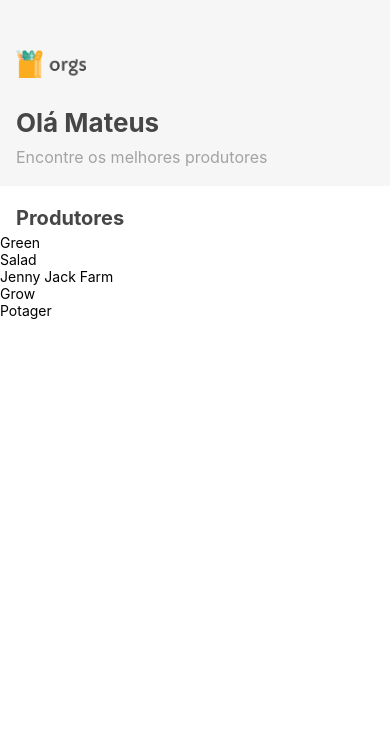
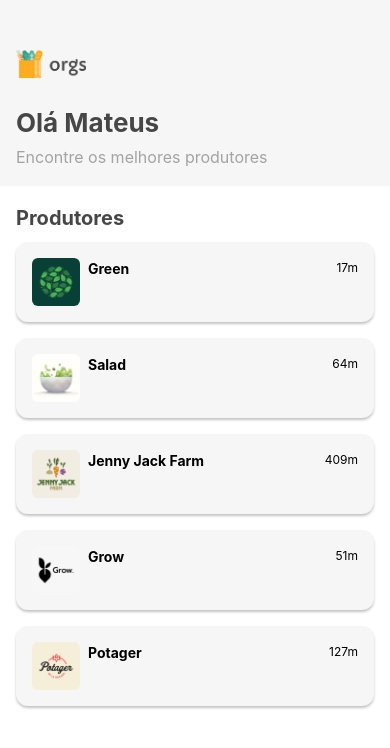
Before and after one commit to mateusgabrielsilva/orgs-hooks-app, a React Native app: screen / in a window 390 px wide. Shown: the top 748 px of the page. Built offline with nearby package versions, Linux system fonts and the light colour scheme.

Commit message:
Criado e estilizado os cards dos produtores

```diff
--- /dev/null
+++ b/src/telas/Home/components/Produtor.js
@@ -0,0 +1,61 @@
+import React from 'react'
+import { Text, View, Image, StyleSheet } from 'react-native'
+
+export default function Produtor({nome, imagem, distancia, estrelas}) {
+    return <>
+        <View style={estilos.cartao}>
+            <Image style={estilos.imagem} source={imagem} accessibilityLabel={nome} />
+            <View style={estilos.informacoes}>
+                <Text style={estilos.nome}>{nome}</Text>
+                <Text style={estilos.distancia}>{distancia}</Text>
+
+            </View>
+
+        </View>
+
+    </>
+}
+
+const estilos = StyleSheet.create({
+    cartao: {
+        backgroundColor:'#f6f6f6',
+        marginVertical: 8,
+        marginHorizontal: 16,
+        borderRadius: 12,
+        flexDirection: 'row',
+        // Sombra Android
+        elevation: 4,
+        // Sombra IOS
+        shadowColor: '#000',
+        shadowOffset: {
+            width: 0,
+            height: 2,
+        },
+        shadowOpacity: 0.23,
+        shadowRadius: 2.62
+    },
+    imagem: {
+        width: 48,
+        height: 48,
+        borderRadius: 6,
+        marginVertical: 16,
+        marginLeft: 16,
+    },
+    informacoes: {
+        flex: 1,
+        flexDirection: 'row',
+        justifyContent: 'space-between',
+        marginLeft: 8,
+        marginVertical: 16,
+        marginRight: 16,
+    },
+    nome: {
+        fontSize: 14,
+        lineHeight: 22,
+        fontWeight: 'bold',
+    },
+    distancia: {
+        fontSize: 12,
+        lineHeight: 19,
+    }
+})
--- a/src/telas/Home/components/Produtores.js
+++ b/src/telas/Home/components/Produtores.js
@@ -1,6 +1,7 @@
 import React, { useEffect, useState } from 'react'
 import { Text, FlatList, StyleSheet } from 'react-native'
 
+import Produtor from './Produtor'
 import { carregaProdutores } from '../../../services/carregaDados'
 
 export default function Produtores({ topo: Topo }) {
@@ -23,7 +24,7 @@
     return <>
         <FlatList
             data={lista}
-            renderItem={({item: { nome }}) => <Text>{ nome }</Text>}
+            renderItem={({ item }) => <Produtor {...item} />}
             keyExtractor={({nome}) => nome}
             ListHeaderComponent={TopoLista}
         />
```
